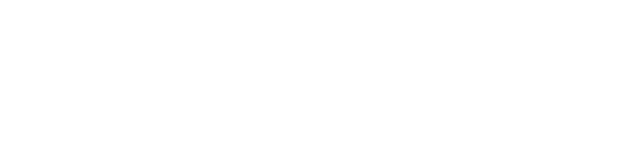
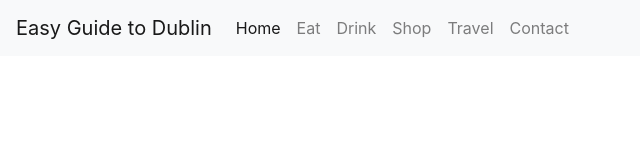
Before and after one commit to Babu-Patel-Portfolio/MS1-Easy-Guide-to-Dublin, a plain HTML site: page index.html in a window 1280 px wide. Shown: the whole page, without its empty margins (0-640 px from the left). Drawn offline with nearby package versions, Linux system fonts and the light colour scheme.

Commit message:
added navigation bar

```diff
--- a/index.html
+++ b/index.html
@@ -4,15 +4,51 @@
     <meta charset="UTF-8">
     <meta name="viewport" content="width=device-width, initial-scale=1.0">
 
- <!-- Bootstrap CSS -->
+ <!--Bootstrap CSS-->
     <link rel="stylesheet" href="https://cdn.jsdelivr.net/npm/bootstrap@4.6.0/dist/css/bootstrap.min.css" integrity="sha384-B0vP5xmATw1+K9KRQjQERJvTumQW0nPEzvF6L/Z6nronJ3oUOFUFpCjEUQouq2+l" crossorigin="anonymous">
- <!-- Bootstrap Font Awesome -->
+ <!--Bootstrap Font Awesome-->
     <link rel="stylesheet" href="https://stackpath.bootstrapcdn.com/font-awesome/4.7.0/css/font-awesome.min.css"
         type="text/css">
 
-    <title>Document</title>
+    <title>Easy Guide to Dublin</title>
 </head>
 <body>
+   <!--Navigation-->
+   <nav class="navbar navbar-expand-lg navbar-light bg-light">
+  <a class="navbar-brand" href="#">Easy Guide to Dublin</a>
+  <button class="navbar-toggler" type="button" data-toggle="collapse" data-target="#navbarNav" aria-controls="navbarNav" aria-expanded="false" aria-label="Toggle navigation">
+    <span class="navbar-toggler-icon"></span>
+  </button>
+  <div class="collapse navbar-collapse" id="navbarNav">
+    <ul class="navbar-nav">
+      <li class="nav-item active">
+        <a class="nav-link" href="#">Home<span class="sr-only">(current)</span></a>
+      </li>
+      <li class="nav-item">
+        <a class="nav-link" href="#">Eat</a>
+      </li>
+      <li class="nav-item">
+        <a class="nav-link" href="#">Drink</a>
+      </li>
+    <li class="nav-item">
+        <a class="nav-link" href="#">Shop</a>
+      </li>
+      <li class="nav-item">
+        <a class="nav-link" href="#">Travel</a>
+      </li>
+<li class="nav-item">
+        <a class="nav-link" href="#">Contact</a>
+      </li>
+
+    </ul>
+  </div>
+</nav>
+
+
+
+
+
+
 
 </body>
 </html>
```
